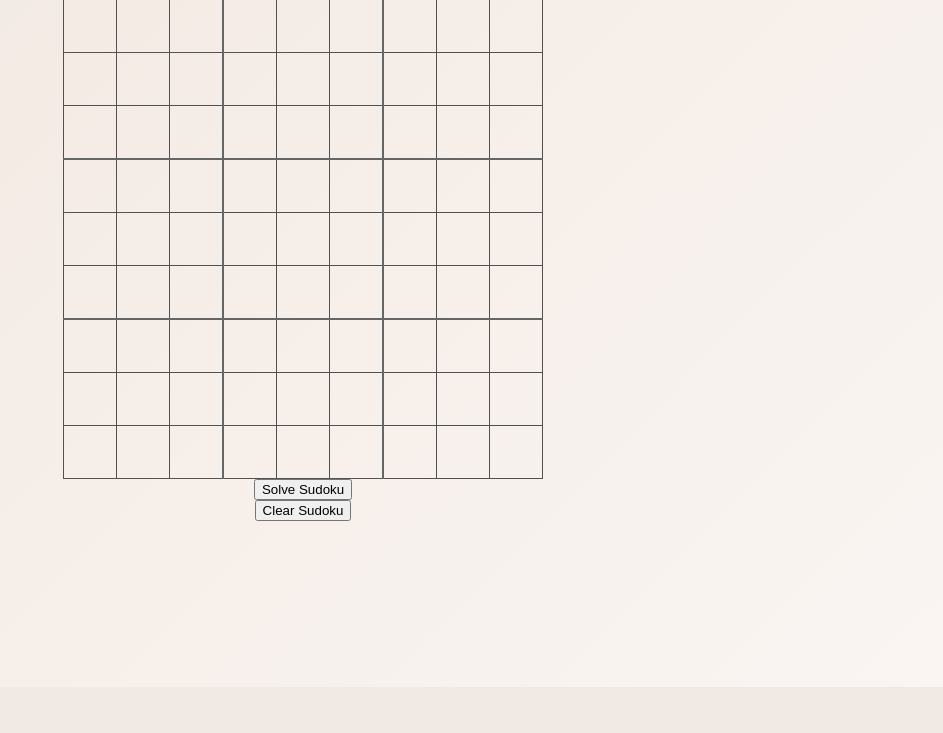
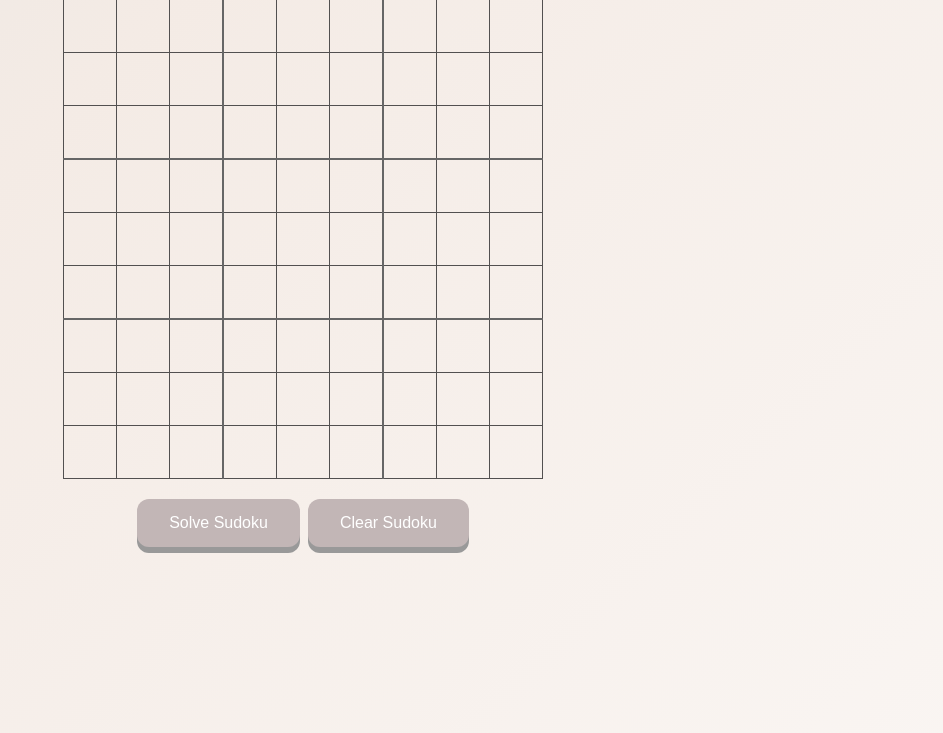
Before and after one commit to SverreNystad/constraint-satisfaction-problem, a Flask app: page / in a window 1280 px wide. Shown: the part 278-1011 px from the top of the page, without its empty margins (337-1280 px from the left). Before the commit the page ends 965 px from the top, so only its background shows below. Run offline with Flask 3, Linux system fonts and the light colour scheme.

Commit message:
Feat: Give buttons more space

```diff
--- a/src/static/css/style.css
+++ b/src/static/css/style.css
@@ -97,3 +97,31 @@ td:focus {
 #error-message {
     color: red;
 }
+
+.cool-button {
+    background-color: rgb(194, 182, 182); /* Green */
+    border: none;
+    color: white;
+    padding: 15px 32px;
+    text-align: center;
+    text-decoration: none;
+    display: inline-block;
+    font-size: 16px;
+    margin: 20px 2px;
+    transition-duration: 0.4s;
+    cursor: pointer;
+    border-radius: 12px;
+    box-shadow: 0 6px #999;
+}
+
+.cool-button:hover {
+    background-color: #45a049;
+    color: white;
+    box-shadow: 0 12px #666;
+    transform: translateY(-5px);
+}
+
+.cool-button:active {
+    box-shadow: 0 5px #666;
+    transform: translateY(2px);
+}
--- a/src/templates/index.html
+++ b/src/templates/index.html
@@ -14,8 +14,10 @@
     <table id="sudoku-board">
         <!-- Your Sudoku table will be inserted here by JavaScript -->
     </table>
-    <button id="solve-button">Solve Sudoku</button>
-    <button id="clear-button">Clear Sudoku</button>
+    <div id="button-container">
+        <button class="cool-button" id="solve-button">Solve Sudoku</button>
+        <button class="cool-button" id="clear-button">Clear Sudoku</button>
+    </div>
 
     <div id="loading" class="loading-hidden">
         <div class="loading-spinner"></div>
```
